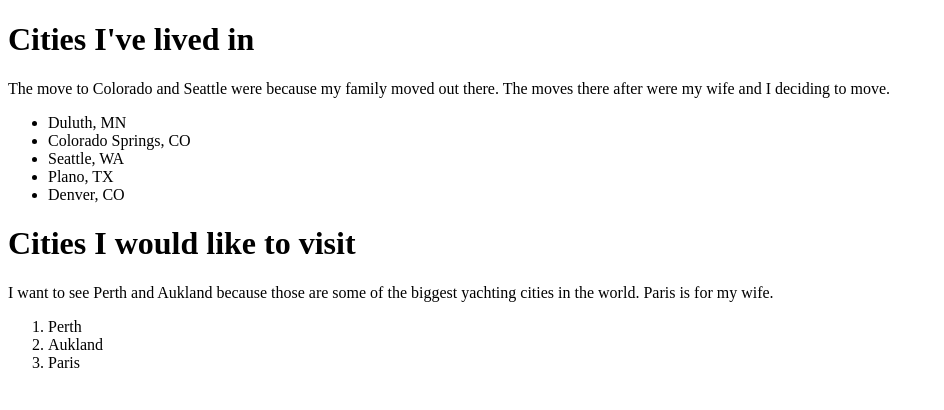
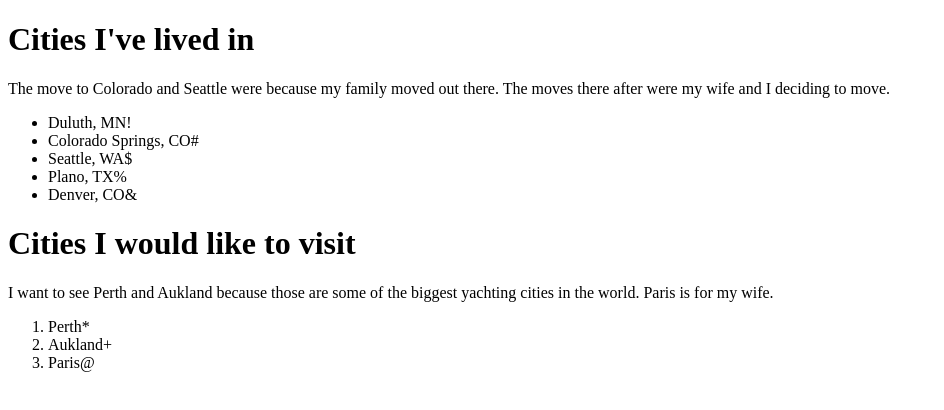
Before and after one commit to JJDrill/Favorites, a plain HTML site: page index.html in a window 1280 px wide. Shown: the whole page, without its empty margins (0-944 px from the left). Drawn offline with Linux system fonts and the light colour scheme.

Commit message:
Added the special characters.

```diff
--- a/index.html
+++ b/index.html
@@ -4,18 +4,18 @@
 	<h1>Cities I've lived in</h1>
 	<p>The move to Colorado and Seattle were because my family moved out there. The moves there after were my wife and I deciding to move.</p>
 	<ul>
-		<li>Duluth, MN</li>
-		<li>Colorado Springs, CO</li>
-		<li>Seattle, WA</li>
-		<li>Plano, TX</li>
-		<li>Denver, CO</li>
+		<li>Duluth, MN<span>&#33;</span></li>
+		<li>Colorado Springs, CO<span>&#35;</span></li>
+		<li>Seattle, WA<span>&#36;</span></li>
+		<li>Plano, TX<span>&#37;</span></li>
+		<li>Denver, CO<span>&amp;</span></li>
 	</ul>
 	<h1>Cities I would like to visit</h1>
 	<p>I want to see Perth and Aukland because those are some of the biggest yachting cities in the world. Paris is for my wife.</p>
 	<ol>
-		<li>Perth</li>
-		<li>Aukland</li>
-		<li>Paris</li>
+		<li>Perth<span>&#42;</span></li>
+		<li>Aukland<span>&#43;</span></li>
+		<li>Paris<span>&#64;</span></li>
 	</ol>
 </body>
 </html>
```
